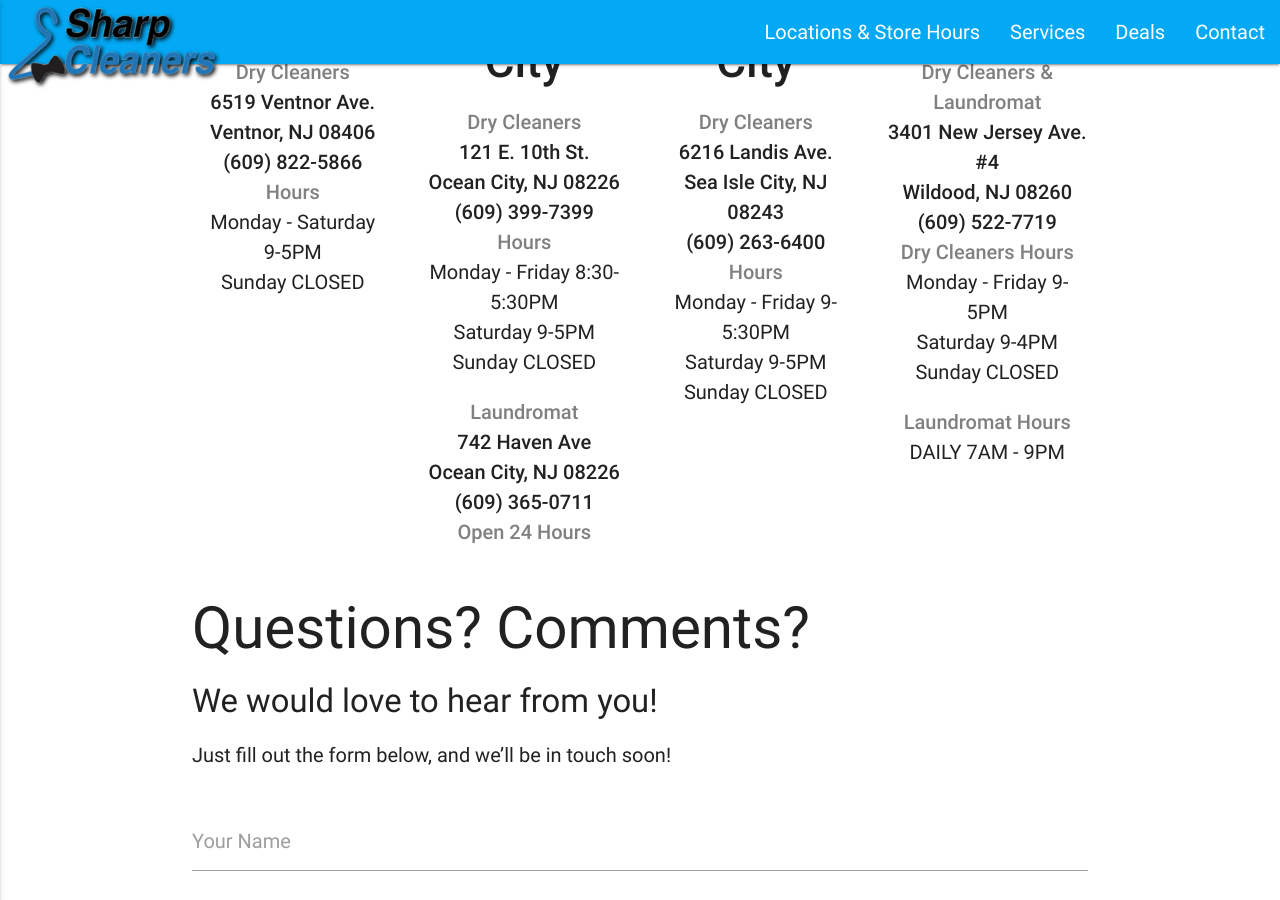
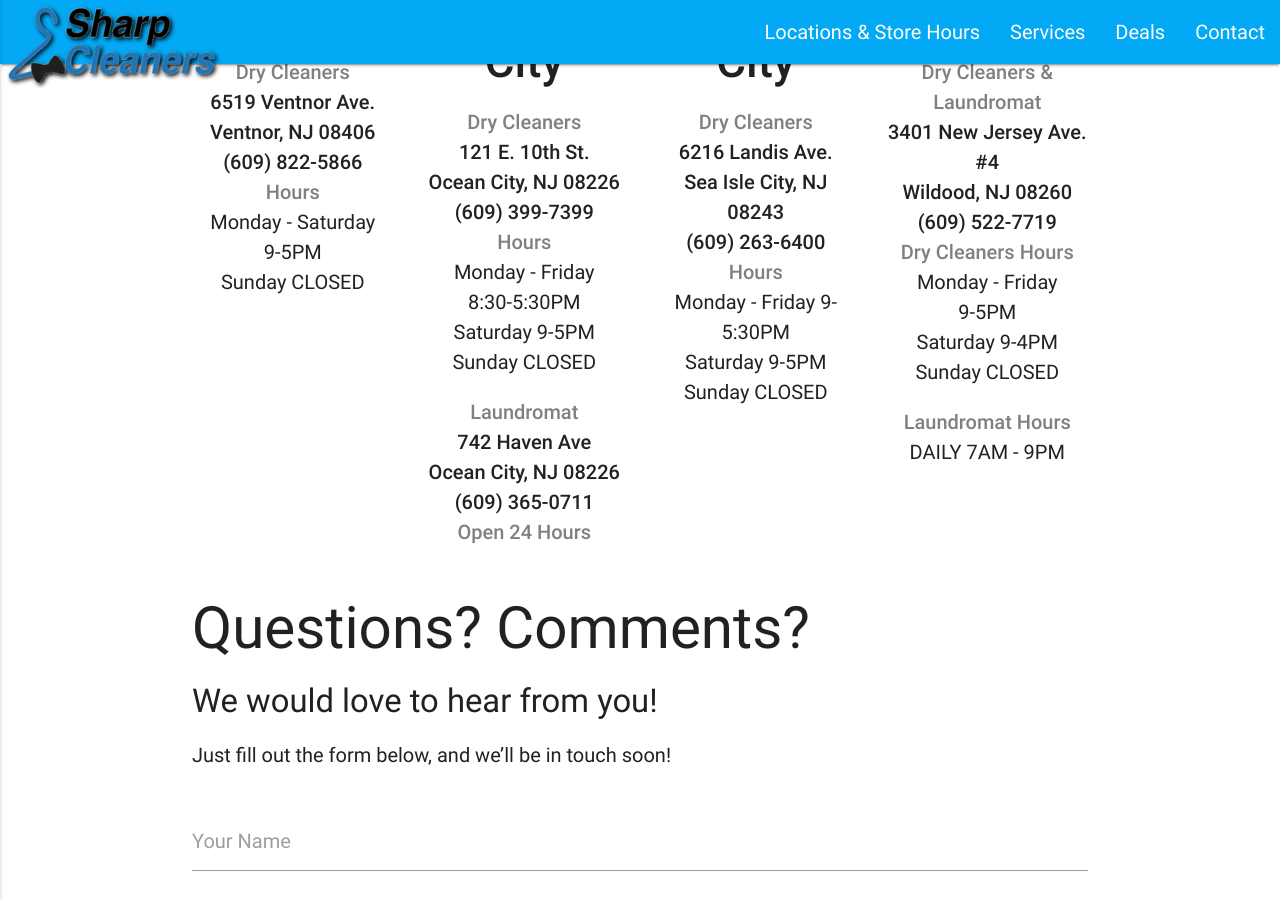
Before and after one commit to sharpcleanersnj/sharpcleanersnj.github.io, a Jekyll site: the page built from _pages/contact.md, in a window 1280 px wide and 900 px high, scrolled down 358 px. Built offline with Jekyll 4.4.1, drawn with Linux system fonts in a browser that asks for light colours; nearby versions of some CDN libraries.

Commit message:
Update contact.md

```diff
--- a/_pages/contact.md
+++ b/_pages/contact.md
@@ -14,16 +14,16 @@
     </div>
     <div class="col s12 m6 l3">
       <h4><strong>Ocean City</strong></h4>
-      <p><span style="color: #808080;"><strong>Dry Cleaners</strong></span><br /><strong>121 E. 10th St.<br />Ocean City, NJ 08226<br />(609) 399-7399</strong><br /><span style="color: #808080;"><strong>Hours</strong></span><br />Monday - Friday 8:30-5:30PM<br />Saturday 9-5PM<br />Sunday CLOSED</p>
+      <p><span style="color: #808080;"><strong>Dry Cleaners</strong></span><br /><strong>121 E. 10th St.<br />Ocean City, NJ 08226<br />(609) 399-7399</strong><br /><span style="color: #808080;"><strong>Hours</strong></span><br />Monday - Friday<br /> 8:30-5:30PM<br />Saturday 9-5PM<br />Sunday CLOSED</p>
       <p><span style="color: #808080;"><strong>Laundromat</strong></span><br /><strong>742 Haven Ave<br />Ocean City, NJ 08226<br />(609) 365-0711</strong><br /><span style="color: #808080;"><strong>Open 24 Hours</strong></span><br /></p>
     </div>
     <div class="col s12 m6 l3">
       <h4><strong>Sea Isle City</strong></h4>
-      <p><span style="color: #808080;"><strong>Dry Cleaners</strong></span><br /><strong>6216 Landis Ave.<br />Sea Isle City, NJ 08243<br />(609) 263-6400</strong><br /><span style="color: #808080;"><strong>Hours</strong></span><br />Monday - Friday 9-5:30PM<br />Saturday 9-5PM<br />Sunday CLOSED</p>
+      <p><span style="color: #808080;"><strong>Dry Cleaners</strong></span><br /><strong>6216 Landis Ave.<br />Sea Isle City, NJ 08243<br />(609) 263-6400</strong><br /><span style="color: #808080;"><strong>Hours</strong></span><br />Monday - Friday <bt />9-5:30PM<br />Saturday 9-5PM<br />Sunday CLOSED</p>
     </div>
     <div class="col s12 m6 l3">
       <h4><strong>Wildwood</strong></h4>
-      <p><span style="color: #808080;"><strong>Dry Cleaners &amp; Laundromat</strong></span><br /><strong>3401 New Jersey Ave. #4<br />Wildood, NJ 08260<br />(609) 522-7719</strong><br /><span style="color: #808080;"><strong>Dry Cleaners Hours</strong></span><br />Monday - Friday 9-5PM<br />Saturday 9-4PM<br /> Sunday CLOSED</p>
+      <p><span style="color: #808080;"><strong>Dry Cleaners &amp; Laundromat</strong></span><br /><strong>3401 New Jersey Ave. #4<br />Wildood, NJ 08260<br />(609) 522-7719</strong><br /><span style="color: #808080;"><strong>Dry Cleaners Hours</strong></span><br />Monday - Friday<br /> 9-5PM<br />Saturday 9-4PM<br /> Sunday CLOSED</p>
       <p><span style="color: #808080;"><strong>Laundromat Hours</strong></span><br />DAILY 7AM - 9PM<br /></p>
     </div>
   </div>
```
